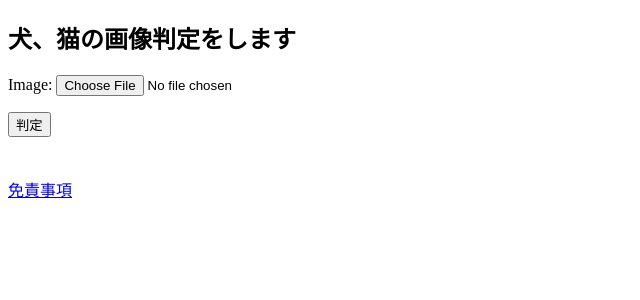
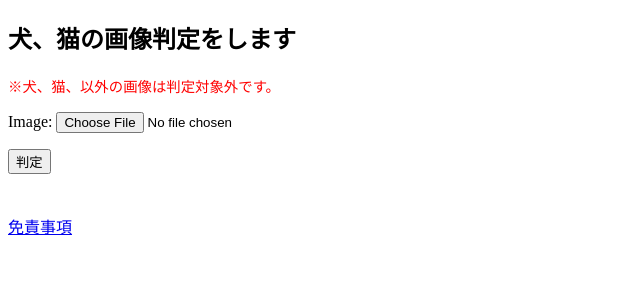
Before and after one commit to samurai-hiro/dogorcat, a Django app: page / in a window 1280 px wide. Shown: the top 300 px of the page, without its empty margins (0-640 px from the left). Run offline with Django 4.2, Linux system fonts and the light colour scheme.

Commit message:
adding sentence at home.html and adding avgpool2d at model.py

```diff
--- a/ml_models/model.py
+++ b/ml_models/model.py
@@ -21,7 +21,7 @@ class CNN(nn.Module):
         #サイズを1*1にする
         self.avgpool = nn.AdaptiveAvgPool2d((1,1))
 
-        #全結合層の設定(サイズ32がMaxPool2dを経て、サイズ8になっている)
+        #全結合層の設定(サイズ32がMaxPool2dを経て、サイズ4になっている)
         # self.classifier = nn.Linear(in_features=8 * 8 * 128,out_features=num_classes)
         self.classifier = nn.Sequential(
             nn.Linear(in_features=128,out_features=num_classes)
--- a/prediction/templates/home.html
+++ b/prediction/templates/home.html
@@ -6,6 +6,7 @@
 </head>
 <body>
 <h2>犬、猫の画像判定をします</h2>
+<p style="color: red; font-size: 0.9em;">※犬、猫、以外の画像は判定対象外です。</p>
   <form method="post" enctype="multipart/form-data">
     {% csrf_token %}
     {{ form.as_p }}
```
